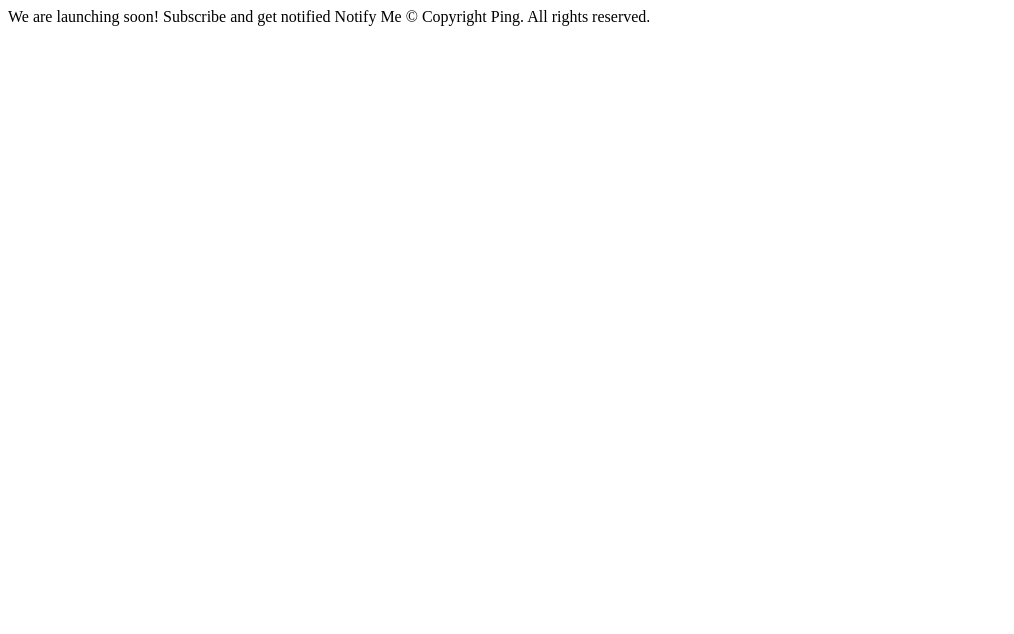
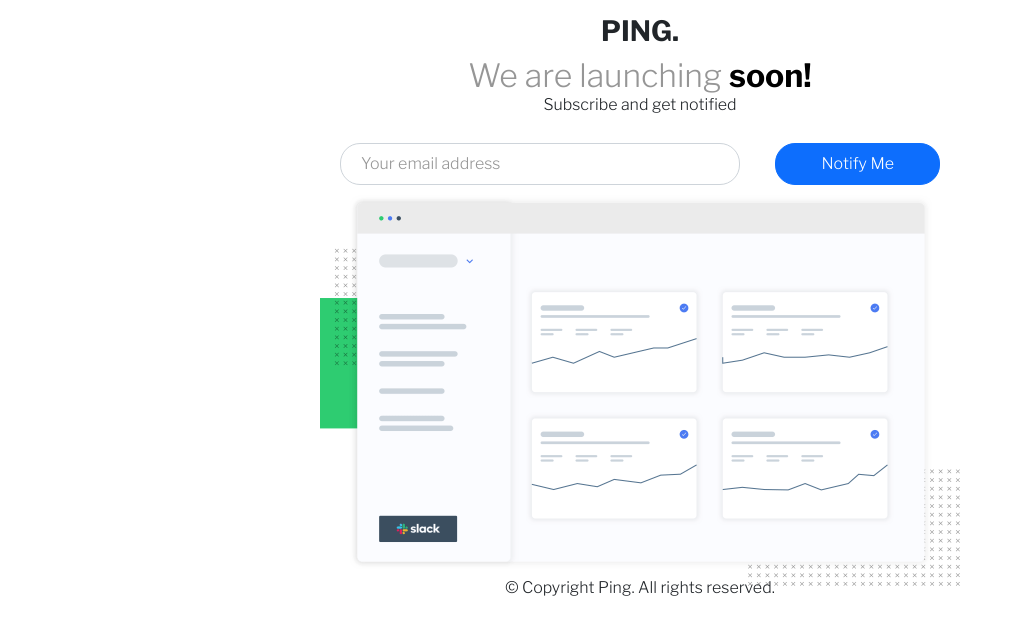
Before and after one commit to ashish-tiwari98/Ping-coming-soon, a plain HTML site: page index.html in a window 1280 px wide. Shown: the whole page, without its empty margins (0-1014 px from the left). Drawn offline with nearby package versions, Linux system fonts and the light colour scheme.

Commit message:
commit 2

```diff
--- a/index.html
+++ b/index.html
@@ -5,20 +5,44 @@
   <meta name="viewport" content="width=device-width, initial-scale=1.0"> <!-- displays site properly based on user's device -->
 
   <link rel="icon" type="image/png" sizes="32x32" href="./images/favicon-32x32.png">
+  <!-- CSS only -->
+  <link rel="preconnect" href="https://fonts.googleapis.com">
+  <link rel="preconnect" href="https://fonts.gstatic.com" crossorigin>
+  <link href="https://fonts.googleapis.com/css2?family=Libre+Franklin:ital,wght@0,300;0,600;0,700;1,300;1,600;1,700&display=swap" rel="stylesheet">
 
-  <title>Frontend Mentor | Ping coming soon page</title>
+  <link href="https://cdn.jsdelivr.net/npm/bootstrap@5.2.0-beta1/dist/css/bootstrap.min.css" rel="stylesheet" integrity="sha384-0evHe/X+R7YkIZDRvuzKMRqM+OrBnVFBL6DOitfPri4tjfHxaWutUpFmBp4vmVor" crossorigin="anonymous">
+
+  <link rel="stylesheet" href="styles.css" type="text/css">
+  <!-- JavaScript Bundle with Popper -->
+  <script src="https://cdn.jsdelivr.net/npm/bootstrap@5.2.0-beta1/dist/js/bootstrap.bundle.min.js" integrity="sha384-pprn3073KE6tl6bjs2QrFaJGz5/SUsLqktiwsUTF55Jfv3qYSDhgCecCxMW52nD2" crossorigin="anonymous"></script>
+
+  <title>Ping coming soon page</title>
 
   <!-- Feel free to remove these styles or customise in your own stylesheet 👍 -->
 </head>
 <body>
+  <main class="container">
+    <div class="vertical">
+      <h3><strong>PING.</strong></h3>
+      <h2 class="my-2 px-5">We are launching <span><strong>soon!</strong></span></h2>
+      <p>Subscribe and get notified</p>
+      <div class="row mx-2">
+        <div class="col-md-8">
+           <input class="form-control py-2 my-0" type="email" value="Your email address">
+        </div>
+        <div class="col-md-4">
+          <div class="btn btn-primary py-2">Notify Me</div>
+        </div>
+      </div>
+      <div class="row">
+        <img src="images/illustration-dashboard.png">
+      </div>
+      <footer>
+        &copy; Copyright Ping. All rights reserved.
+      </footer>
+    </div>
 
-  We are launching soon!
+  </main>
+</body>
 
-  Subscribe and get notified
-
-  Notify Me
-
-  &copy; Copyright Ping. All rights reserved.
-
-</body>
 </html>
--- a/styles.css
+++ b/styles.css
@@ -0,0 +1,52 @@
+html{
+    margin:0;
+    padding:0;
+    box-sizing: border-box;
+}
+
+body{
+    font-family: 'Libre Franklin', sans-serif;
+}
+
+h2>span{
+    color:black;
+}
+h2{
+    color:hsl(0, 0%, 59%);
+}
+
+.vertical{
+    position: absolute;
+    margin-top:15px;
+    left:50%;
+    transform: translate(-50%);
+    text-align: center;
+}
+
+footer{
+    position: relative;
+    top:25x;
+}
+
+p{
+    position: relative;
+    top:-10px;
+}
+
+.form-control{
+    width:400px;
+    border-radius:20px;
+    color:hsl(0, 0%, 59%);
+    padding-left:20px;
+}
+.btn{
+    float:right;
+    border-radius: 20px;
+    padding-left:45px;
+    padding-right:45px;
+}
+
+img{
+    position: relative;
+    top:10px;
+}
```
